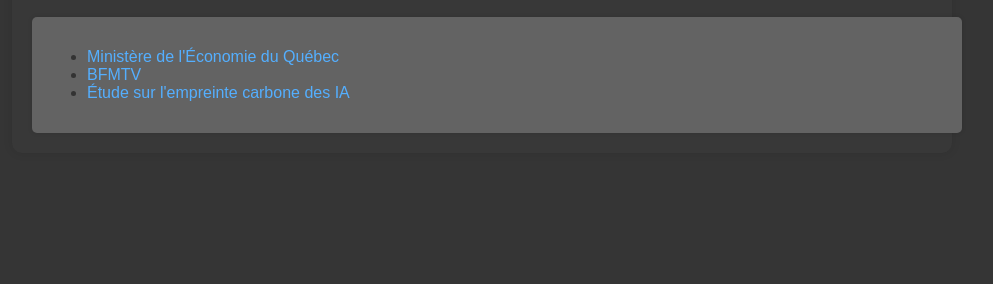
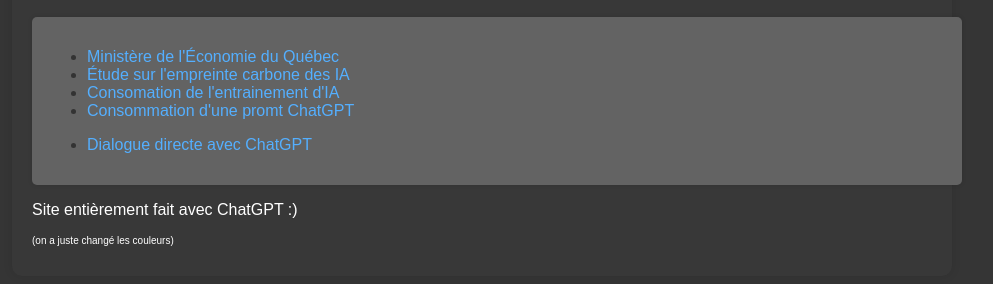
Before and after one commit to M1n-0/Hackation-IA-B2, a plain HTML site: page index.html in a window 1280 px wide. Shown: the part 736-1020 px from the top of the page, without its empty margins (158-1151 px from the left). Before the commit the page ends 909 px from the top, so only its background shows below. Drawn offline with Linux system fonts and the light colour scheme.

Commit message:
update frontend

```diff
--- a/assets/css/index.css
+++ b/assets/css/index.css
@@ -81,3 +81,16 @@
 .text-intro{
     color: whitesmoke;
 }
+
+.sourceText{
+    color: #54afff;
+}
+
+.Disclamer{
+    color:white;
+}
+
+.underDisclamer{
+    color: white;
+    font-size: 10px;
+}
--- a/index.html
+++ b/index.html
@@ -23,7 +23,7 @@
                 <div id="texteDetails" class="details">
                     <p><strong>GPT-3 :</strong> Entraînement ≈ 1 287 MWh, émissions de 552 tonnes CO₂. soit l'équivalent de </p>
                     <p><strong>GPT-4 :</strong> Consommation non publiée, mais supérieure à GPT-3.</p>
-                    <p><strong>Chaque requête GPT-4 :</strong> ≈ 0,3 Wh. soit, l'équivalent de charger son smartphone pendant environ 30 secondes</p>
+                    <p><strong>Chaque requête GPT-4 :</strong> ≈ 3g de Co₂ (le résultat varie en fonction de la promt)</p>
                 </div>
             </div>
             <div class="card">
@@ -53,10 +53,14 @@
         <div class="card" style="width: 100%;">
             <ul>
                 <li><a href="https://www.economie.gouv.qc.ca/objectifs/informer/vecteurs/vecteurs-economie-et-innovation-detail/creer-une-image-avec-lia-generative-consomme-autant-denergie-que-charger-son-telephone">Ministère de l'Économie du Québec</a></li>
-                <li><a href="https://www.bfmtv.com/tech/intelligence-artificielle/les-gens-ne-s-en-doutent-pas-chat-gpt-est-il-une-bombe-environnementale">BFMTV</a></li>
                 <li><a href="https://arxiv.org/abs/2407.14892">Étude sur l'empreinte carbone des IA</a></li>
+                <li><a href="https://www.ladn.eu/tech-a-suivre/ia-machine-learning-iot/etude-developper-intelligence-artificielle-pollue-5-voitures/"> Consomation de l'entrainement d'IA</a></li>
+                <li><a href="https://blog.ekip.app/quelle-est-lempreinte-carbone-de-chatgpt/"> Consommation d'une promt ChatGPT</a></li>
+                <li><p class="sourceText">Dialogue directe avec ChatGPT</p></li>
             </ul>
         </div>
+        <p class="Disclamer">Site entièrement fait avec ChatGPT :)</p>
+        <P class="underDisclamer"> (on a juste changé les couleurs)</P>
     </div>
 </body>
 </html>
```
